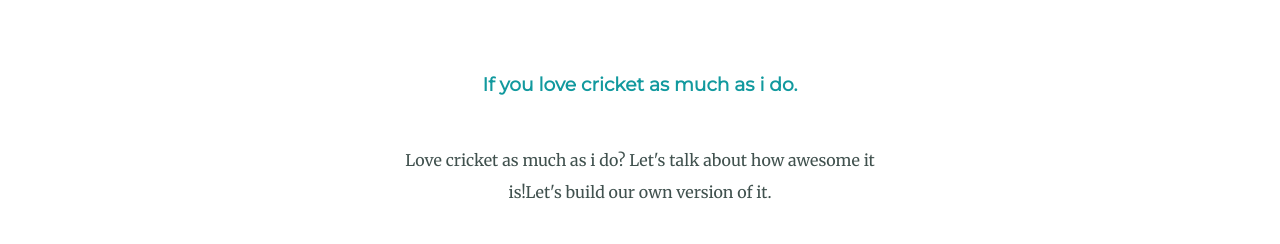
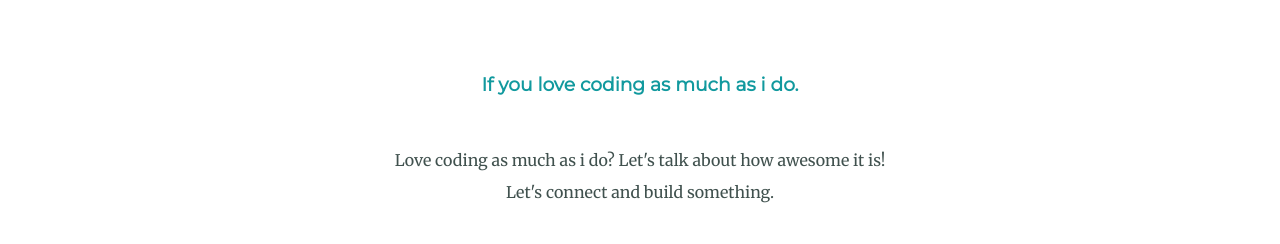
Before and after one commit to SD691/Project-1-personal-website, a plain HTML site: page index.html in a window 1280 px wide. Shown: the part 2228-2472 px from the top of the page. Drawn offline with Linux system fonts and the light colour scheme.

Commit message:
cricket = coding
>Love coding as much as i do? Le

```diff
--- a/index.html
+++ b/index.html
@@ -42,8 +42,8 @@
     <hr>
     <div class="contact-me">
       <h2>Get In Touch</h2>
-      <h3>If you love cricket as much as i do.</h3>
-      <p class="cric">Love cricket as much as i do? Let's talk about how awesome it is!Let's build our own version of it.</p>
+      <h3>If you love coding as much as i do.</h3>
+      <p class="cric">Love coding as much as i do? Let's talk about how awesome it is! Let's connect and build something.</p>
 
       <a class="btn" href="mailto:sangamdhiman89@email.com">CONTACT ME</a>
     </div>
```
